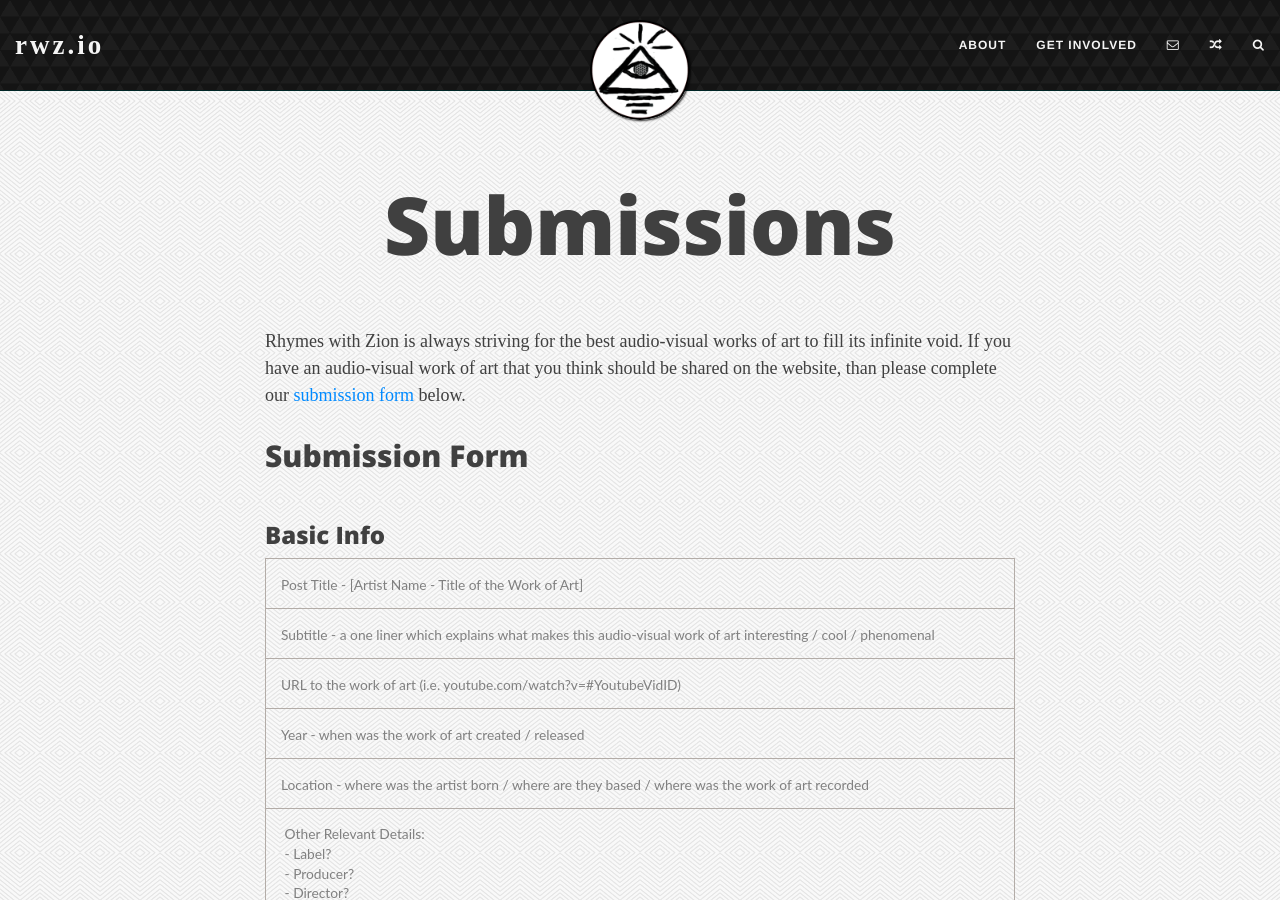
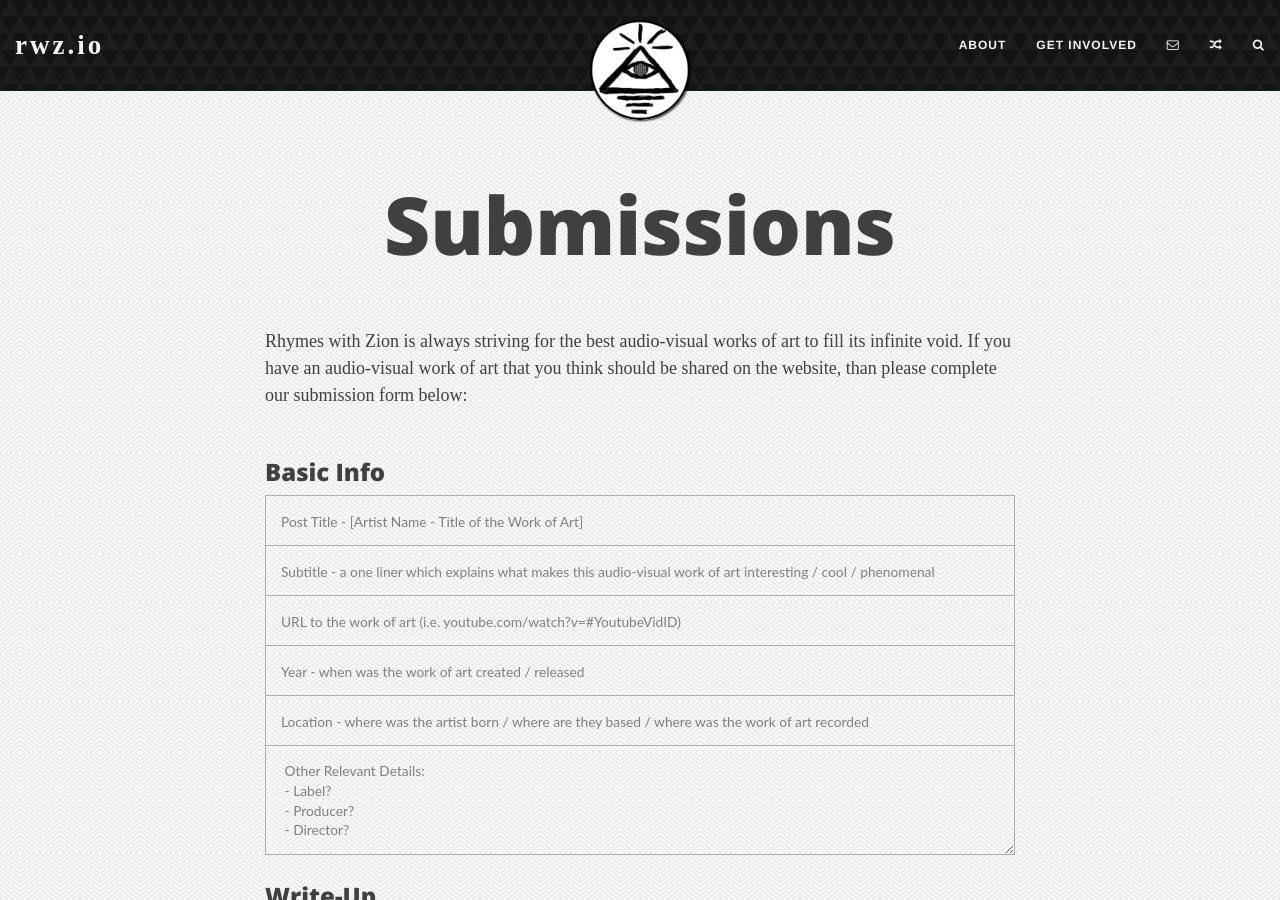
Before and after one commit to rhymeswithzion/rwz-test, a Jekyll site: the page built from submissions.md, in a window 1280 px wide and 900 px high. Built offline with Jekyll 4.4.1, drawn with Linux system fonts in a browser that asks for light colours; some web fonts are replaced.

Commit message:
Update submissions.md

```diff
--- a/submissions.md
+++ b/submissions.md
@@ -5,10 +5,9 @@
 published: true
 ---
 
-Rhymes with Zion is always striving for the best audio-visual works of art to fill its infinite void. If you have an audio-visual work of art that you think should be shared on the website, than please complete our [submission form](#submission-form) below.
+Rhymes with Zion is always striving for the best audio-visual works of art to fill its infinite void. If you have an audio-visual work of art that you think should be shared on the website, than please complete our submission form below:
 
 
-## Submission Form
 <form id="form" class="topBefore" action="https://formspree.io/rhymeswithzion@gmail.com"
       method="POST">
   <h3>Basic Info</h3>
```
